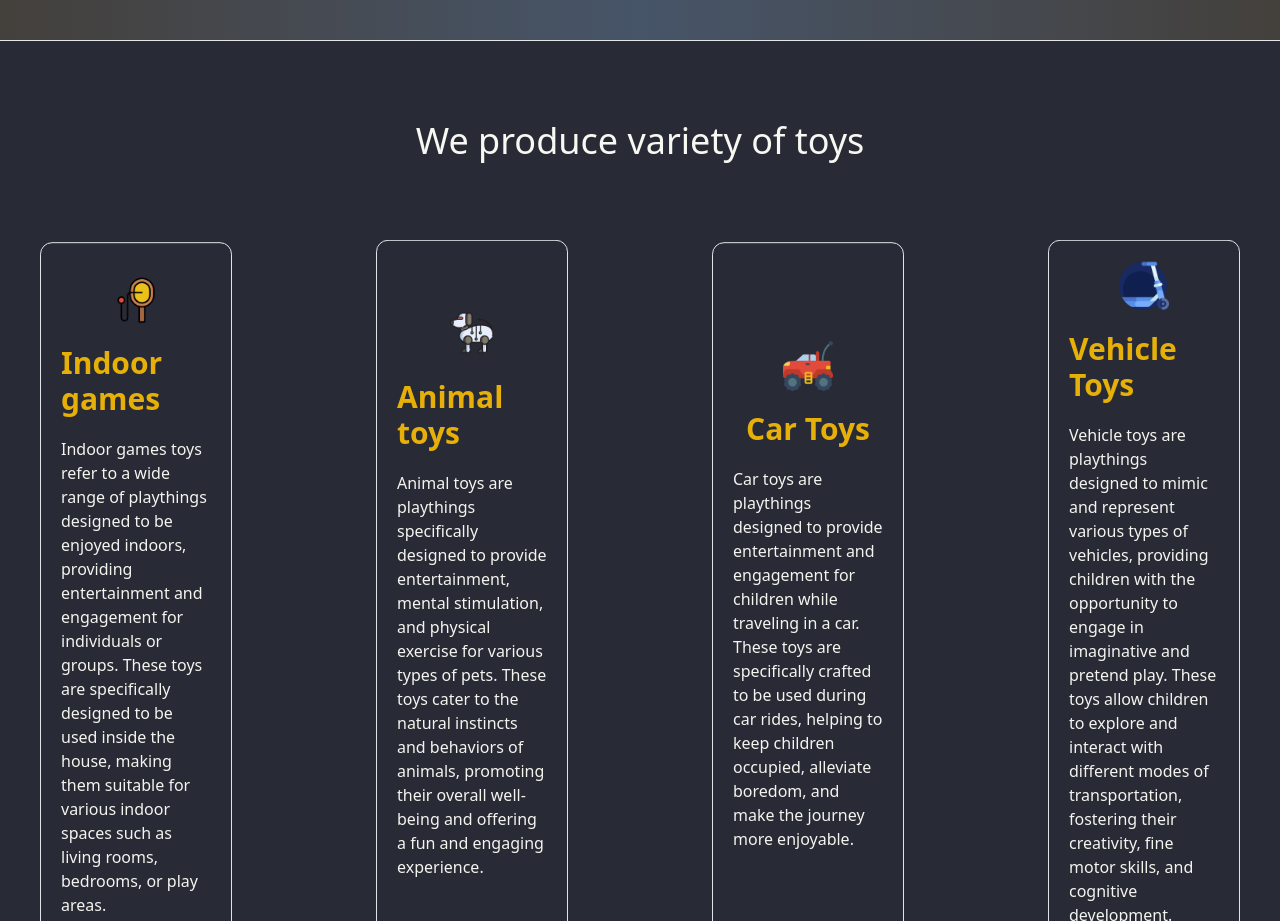
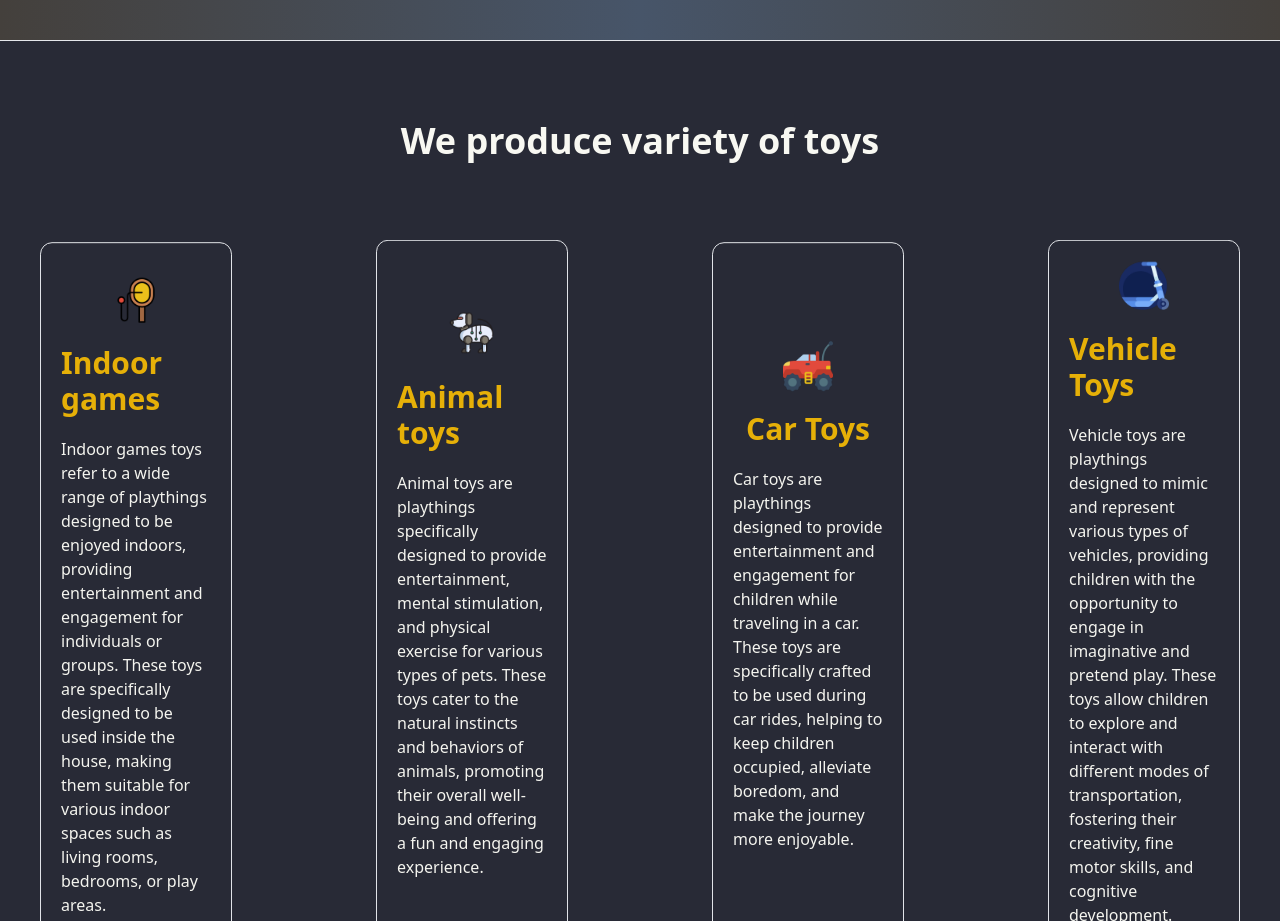
Before and after one commit to Iam-Zarif/the-marvels, a React (Vite) app: page / in a window 1280 px wide. Shown: the part 2107-3028 px from the top of the page. Built offline with nearby package versions, Linux system fonts and the light colour scheme; no server answers.

Commit message:
font modify

```diff
--- a/src/Pages/AddToy/AddToy.jsx
+++ b/src/Pages/AddToy/AddToy.jsx
@@ -19,6 +19,7 @@ const AddToy = () => {
         const description = form.description.value;
         const email = form.email.value;
         const data ={name,
+
 photo,
 seller,
 Category,
--- a/src/Pages/Home/Stats/Stats.jsx
+++ b/src/Pages/Home/Stats/Stats.jsx
@@ -9,7 +9,7 @@ const Stats = () => {
   return (
     <>
       <div className="mt-20">
-        <p className="text-center text-4xl">We produce variety of toys</p>
+        <p className="text-center text-4xl font-bold">We produce variety of toys</p>
       </div>
       <div className="grid grid-cols-1 lg:grid-cols-4 gap-16 lg:gap-36 px-10  mt-20">
         <div
```
